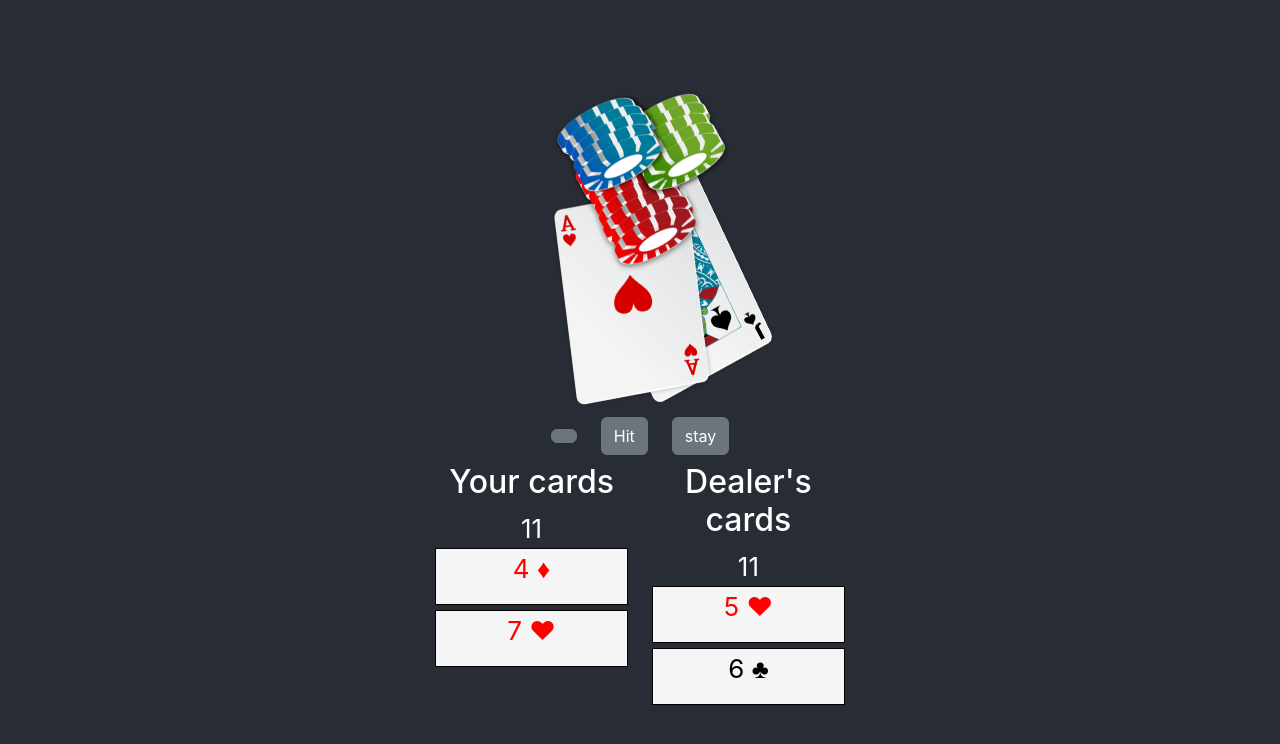
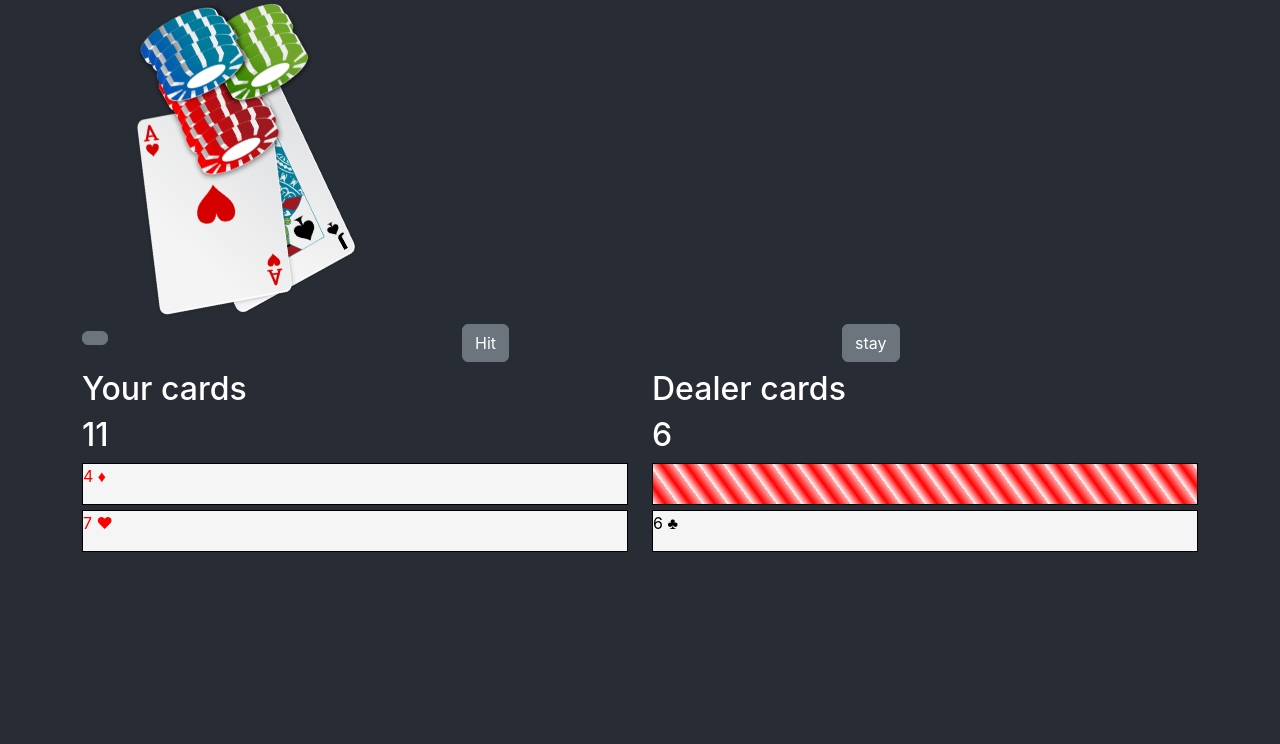
Before and after one commit to rsg71/Blackjack, a React (Create React App) app: page / in a window 1280 px wide. Both pictures are taken after a click on the button "Deal". Shown: the top 744 px of the page. Built offline with nearby package versions, Linux system fonts and the light colour scheme.

Commit message:
Committing for WIP

```diff
--- a/src/App.css
+++ b/src/App.css
@@ -24,6 +24,10 @@
   color: white;
 }
 
+.Thing {
+  color: white;
+}
+
 .App-link {
   color: #61dafb;
 }
--- a/src/App.tsx
+++ b/src/App.tsx
@@ -6,6 +6,7 @@
 import Cards from './components/Cards';
 import { Person } from './interfaces';
 import './App.css';
+import Card from './components/Card';
 
 
 function App() {
@@ -16,7 +17,8 @@
   const [currDeck, setCurrDeck] = useState(deck);
 
   const [cards, setCards] = useState<IFullCard[]>([]);
-  const [dealerCards, setDealerCards] = useState<any[]>([]);
+  const [dealerCards, setDealerCards] = useState<IFullCard[]>([]);
+  const [showBackOfDealerCard, setShowBackOfDealerCard] = useState(true);
 
   // Card Values
   const [userValue, setUserValue] = useState(0);
@@ -169,11 +171,29 @@
   // ========================================
 
 
+
+  function flipDealerFirstCard() {
+      setShowBackOfDealerCard(false);
+  }
+
+  // function waitForTime(seconds: number) {
+  //   setTimeout(() => {
+
+  //   }, seconds)
+  // }
+
+
   function playAsDealer() {
     console.log('playAsDealer()')
+
+    flipDealerFirstCard();
+
+    // flip card, then set short timeout
+
+    setTimeout(() => {
       setDealingForDealer(true);
+
       // if user has chosen to "stay", dealer needs to play until they beat the user or go over 21
-
       // check if dealer has greater value than user
       // if they have, dealer wins
 
@@ -187,6 +207,9 @@
         // continue hitting until dealer value is greater than player, or dealer loses
         console.log('dealer value is neither greater than 21 nor greater than user\'s value')
       }
+
+    }, 3000)
+
   }
 
 
@@ -226,24 +249,62 @@
       setHasDealt(false);
       setIsBlackJack(false);
       setHasStayed(false);
+
+      setShowBackOfDealerCard(true);
     }, 2000)
   }
 
 
 
 
+  function displayDealerValue(): string {
+    if (showBackOfDealerCard === false) {
+      return dealerValue.toString();
+    } else {
+      const secondCard = dealerCards[1];
+
+      if (secondCard) {
+        const secondCardValue = getValueFromCards([secondCard]);
+        console.log('secondCardValue: ', secondCardValue);
+        return secondCardValue.toString();
+      }
+      return ''
+    }
+  };
+
+
+  function DealerCards() {
+    if (dealingForDealer) {
+      return <Cards cards={dealerCards} />
+    } else {
+      return (
+        <>
+          <Card card={dealerCards[0]} showBack={showBackOfDealerCard} />
+          <Card card={dealerCards[1]} />
+        </>
+      )
+    }
+
+  }
+
 
   return (
-    <div className="App container container-fluid">
+    <div className="container container-fluid">
 
       <header
-        className="App-header"
       >
 
         <img src={logo} className="App-logo" alt="logo" />
 
         {didPlayerWin && <div className="bg-success rounded">You win!</div>}
         {dealingForDealer && <div className="bg-info rounded p-1">Dealing for dealer...</div>}
+
+
+
+
+
+      </header >
+
 
       <Buttons
         hasDealt={hasDealt}
@@ -253,33 +314,46 @@
         stay={stay}
       />
 
-
-        <div className="row">
+      <div className="row Thing">
         <div className="col">
-
           {didPlayerLose && <div className="bg-danger" style={{ visibility: 'hidden' }}>A</div>}
           {isBlackjack && <div className="bg-success rounded">Blackjack!</div>}
 
           <h2>Your cards</h2>
-            <div>{userValue.toString()}</div>
-            <Cards cards={cards} />
+
+
+          <div className="row">
+            <div className="col">
+              <h2>{userValue.toString()}</h2>
+            </div>
           </div>
 
+
+          <Cards cards={cards} />
+
+        </div>
 
         <div className="col">
           {didDealerWin && <div className="bg-warning rounded">Dealer wins!</div>}
 
-            <h2>Dealer's cards</h2>
-            <div>{dealerValue.toString()}</div>
 
-            <Cards cards={dealerCards} />
+          <h2>Dealer cards</h2>
+
+
+
+          <div className="row">
+            <div className="col">
+              <h2>{displayDealerValue()}</h2>
+            </div>
+          </div>
+
+
+          <DealerCards />
 
         </div>
       </div>
 
-
-      </header>
-    </div>
+    </div >
   );
 }
 
--- a/src/components/Buttons.tsx
+++ b/src/components/Buttons.tsx
@@ -14,7 +14,7 @@
     const showStay = hasDealt && !hasStayed;
 
     return (
-        <div className="row mb-2 mt-1">
+        <div className="row mb-2 mt-1 d-flex justify-content-center">
             <div className="col">
                 {showDeal ?
                     <button className={btnStyle} onClick={dealCards}>Deal</button>
--- a/src/components/Card.tsx
+++ b/src/components/Card.tsx
@@ -3,10 +3,11 @@
 
 
 interface Props {
-    card: IFullCard
+    card: IFullCard;
+    showBack?: boolean;
 }
 
-export default function Card({ card }: Props) {
+export default function Card({ card, showBack = false }: Props) {
 
     if (!card) {
         return <div></div>
@@ -15,15 +16,28 @@
     const suitIcon = getSuitIcon(card.suit) || "";
     const displayName = formatDisplayName(card);
 
+    const regularStyle = {
+        marginBottom: '5px',
+        border: '1px solid black',
+        backgroundColor: 'whitesmoke',
+        color: formatColor(card.suit)
+    }
+
+    const gradient = 'repeating-linear-gradient(54deg, rgb(255 255 255), rgb(255 0 0) 10px, rgb(255 0 0) 10px, rgb(255 172 172) 20px)';
+
+    const backOfCardStyle = {
+        marginBottom: '5px',
+        border: '1px solid black',
+        background: gradient
+    }
+
+
     return (
-        <div style={{
-            marginBottom: '5px',
-            border: '1px solid black',
-            backgroundColor: 'whitesmoke',
-            color: formatColor(card.suit)
-        }}
+        <div style={showBack ? backOfCardStyle : regularStyle}
         >
-            <p>{displayName} {suitIcon}</p>
+            <p style={showBack ? { visibility: "hidden" } : { visibility: "visible" }}>
+                {displayName} {suitIcon}
+            </p>
         </div>
     )
 }
--- a/src/components/Cards.tsx
+++ b/src/components/Cards.tsx
@@ -9,7 +9,9 @@
     return (
         <div>
             {cards.map(card => (
-                <Card card={card} />
+                <div className="col">
+                    <Card card={card} />
+                </div>
             ))}
         </div>
     )
--- a/src/data/cardOptions.ts
+++ b/src/data/cardOptions.ts
@@ -56,6 +56,7 @@
 
 ]
 
+const faceCards = [CardEnum.Jack, CardEnum.Queen, CardEnum.King];
 
 
 const suits = [SuitEnum.CLUBS, SuitEnum.DIAMONDS, SuitEnum.SPADES, SuitEnum.HEARTS]
@@ -90,6 +91,10 @@
     return allCards;
 }
 
+export function isFaceCard(card: IFullCard): boolean {
+    return faceCards.includes(card.name)
+}
+
 
 let deck = createCardsForEachSuit();
 
--- a/src/util/cards.ts
+++ b/src/util/cards.ts
@@ -1,5 +1,5 @@
-import { IFullCard } from "../data/cardOptions"
-import { SuitEnum } from "./enums"
+import { IFullCard, isFaceCard } from "../data/cardOptions"
+import { CardEnum, SuitEnum } from "./enums"
 
 export function getSuitIcon(suit: SuitEnum): string {
 
@@ -27,8 +27,8 @@
 }
 
 export function formatDisplayName(card: IFullCard) {
-    if (card.value > 10 || card.value === 1) {
-        return card.name
+    if (isFaceCard(card) || card.name === CardEnum.Ace) {
+        return card.name;
     } else {
         return card.value;
     }
```
Also changed, not shown: src/components/Row.tsx (added, +13 -0 lines). Lines whose indentation alone changed are shown as unchanged.
